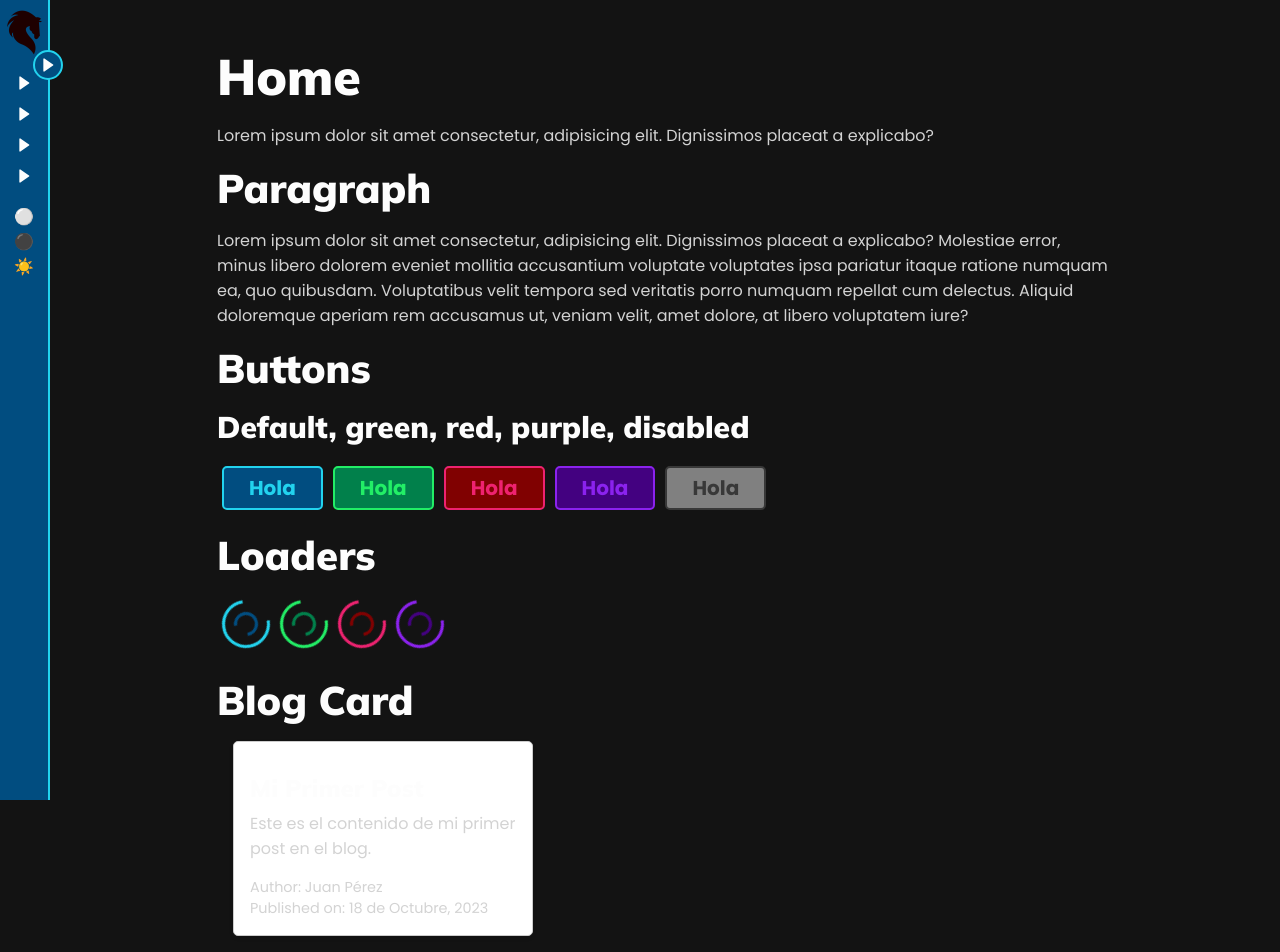
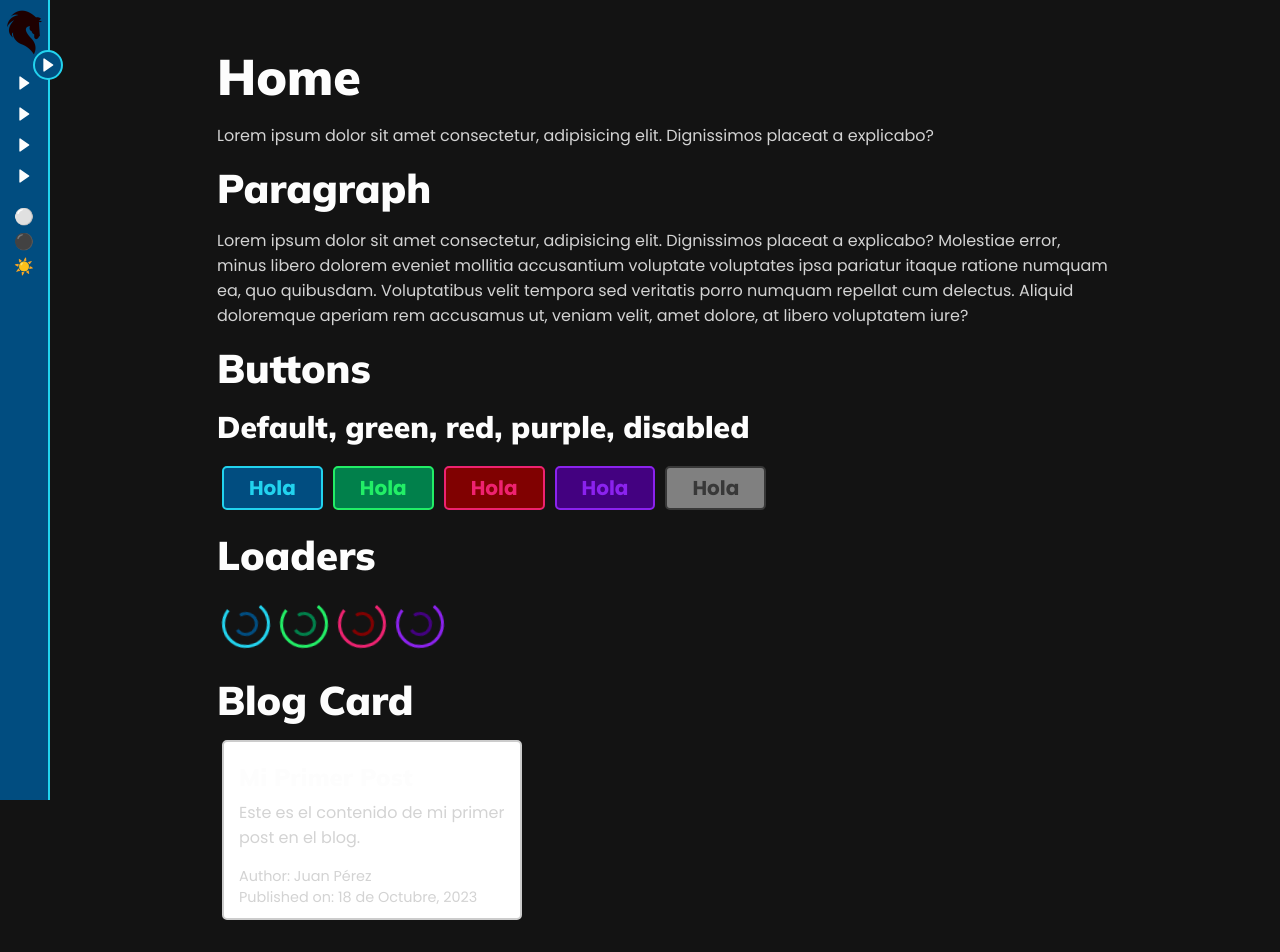
Before and after one commit to irenealcaine/sidebar-template, a React (Create React App) app: page / in a window 1280 px wide. Shown: the top 952 px of the page. Built offline with nearby package versions, Linux system fonts and the light colour scheme.

Commit message:
Update BlogCard.scss

```diff
--- a/src/Components/BlogCard/BlogCard.scss
+++ b/src/Components/BlogCard/BlogCard.scss
@@ -1,10 +1,9 @@
 .blog-card {
   background-color: #fff;
-  border: 1px solid #ccc;
+  border: 2px solid #ccc;
   border-radius: 5px;
-  box-shadow: 0 2px 4px rgba(0, 0, 0, 0.1);
-  padding: 16px;
-  margin: 16px;
+  padding: 5px 15px 10px 15px;
+  margin: 5px;
   max-width: 300px;
 
   &__title {
```
